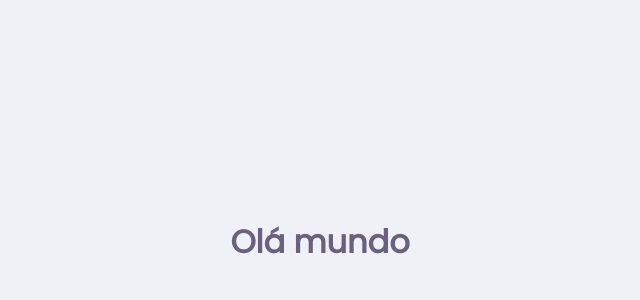
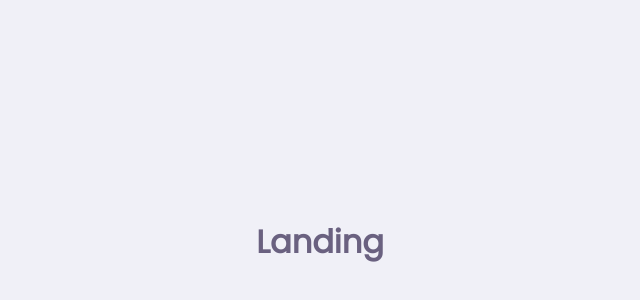
Before and after one commit to pedrorodriguesh/NextLevelWeek-2, a React (Create React App) app: page / in a window 1280 px wide. Shown: the part 158-458 px from the top of the page, without its empty margins (320-960 px from the left). Built offline with nearby package versions, Linux system fonts and the light colour scheme.

Commit message:
Refactor App component to use Landing page

```diff
--- a/src/App.tsx
+++ b/src/App.tsx
@@ -1,8 +1,10 @@
-import React from 'react';
 import './assets/styles/global.css';
+import Landing from './pages/Landing';
 
 function App() {
-	return <h1>Olá mundo</h1>;
+	return (
+		<Landing />
+	);
 }
 
 export default App;
--- a/src/pages/Landing/index.tsx
+++ b/src/pages/Landing/index.tsx
@@ -4,3 +4,5 @@ function Landing() {
 		<h1>Landing</h1>
 	);
 }
+
+export default Landing;
```
